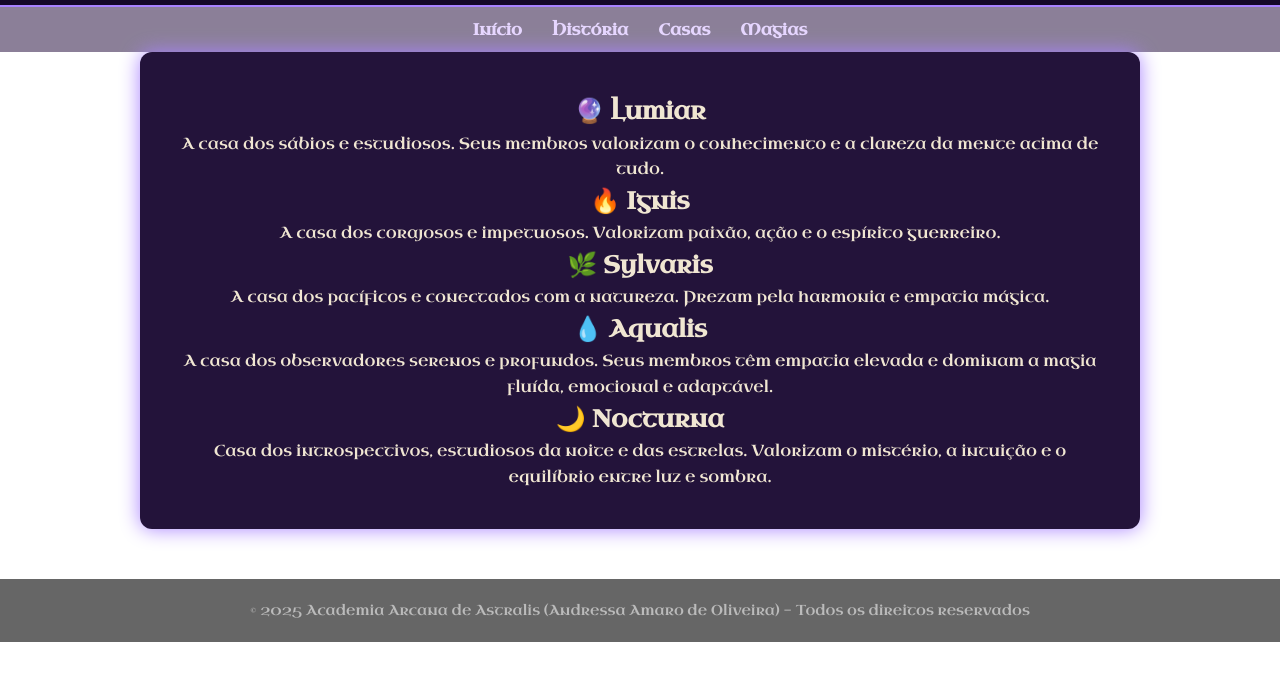
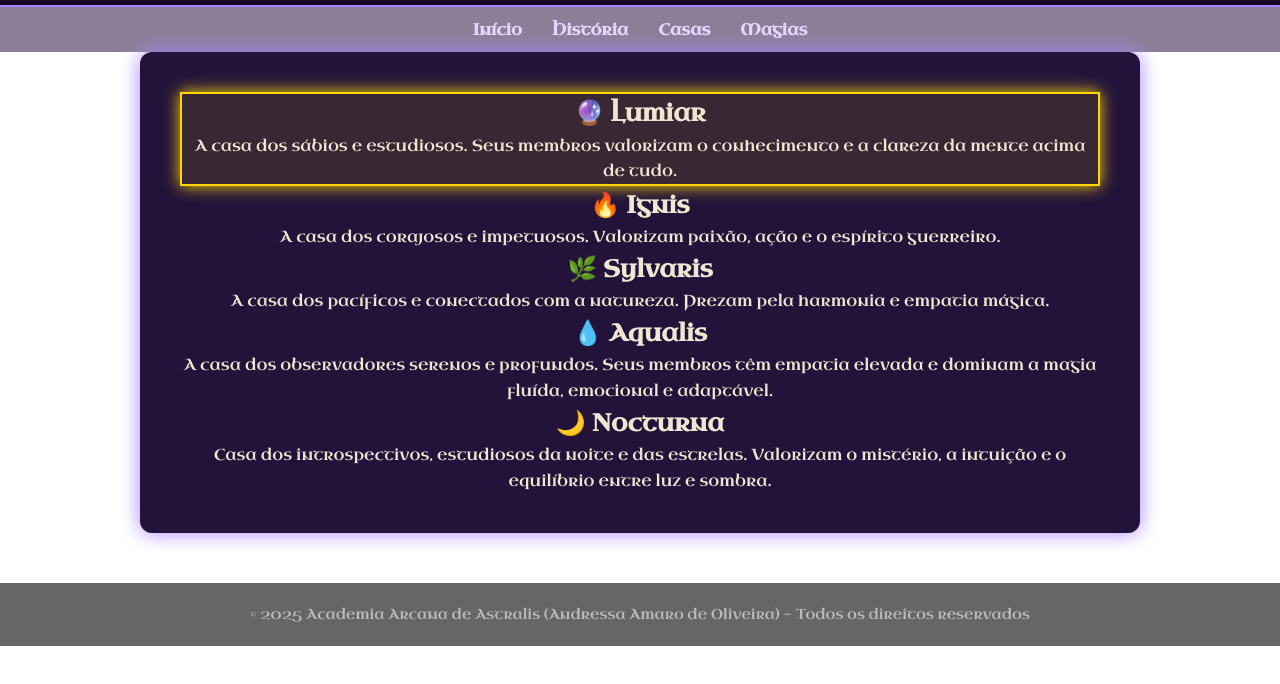
Before and after one commit to Andynlx01/Atividade_Topicos, a plain HTML site: page casas.html in a window 1280 px wide. Both pictures are taken after a click on the element 640 px from the left and 249 px from the top of the page. Shown: the part 112-796 px from the top of the page. Drawn offline with Linux system fonts and the light colour scheme.

Commit message:
update
deixando as casa "Clicaveis"

```diff
--- a/HOME_style.css
+++ b/HOME_style.css
@@ -93,3 +93,9 @@ footer {
   background-color: rgba(0, 0, 0, 0.6);
   margin-top: 50px;
 }
+
+.casa.selecionada {
+    border: 2px solid gold;
+    background-color: rgba(255, 215, 0, 0.1);
+    box-shadow: 0 0 15px gold;
+  }
--- a/casas.html
+++ b/casas.html
@@ -50,5 +50,7 @@
   <footer>
     <p>© 2025 Academia Arcana de Astralis (Andressa Amaro de Oliveira) - Todos os direitos reservados</p>
   </footer>
+
+  <script src="main.js"></script>
 </body>
 </html>
--- /dev/null
+++ b/main.js
@@ -0,0 +1,8 @@
+function selecionarCasa(elemento) {
+    // Remove a seleção atual
+    const casas = document.querySelectorAll('.casa');
+    casas.forEach(casa => casa.classList.remove('selecionada'));
+
+    // Adiciona a nova seleção
+    elemento.classList.add('selecionada');
+  }
```
